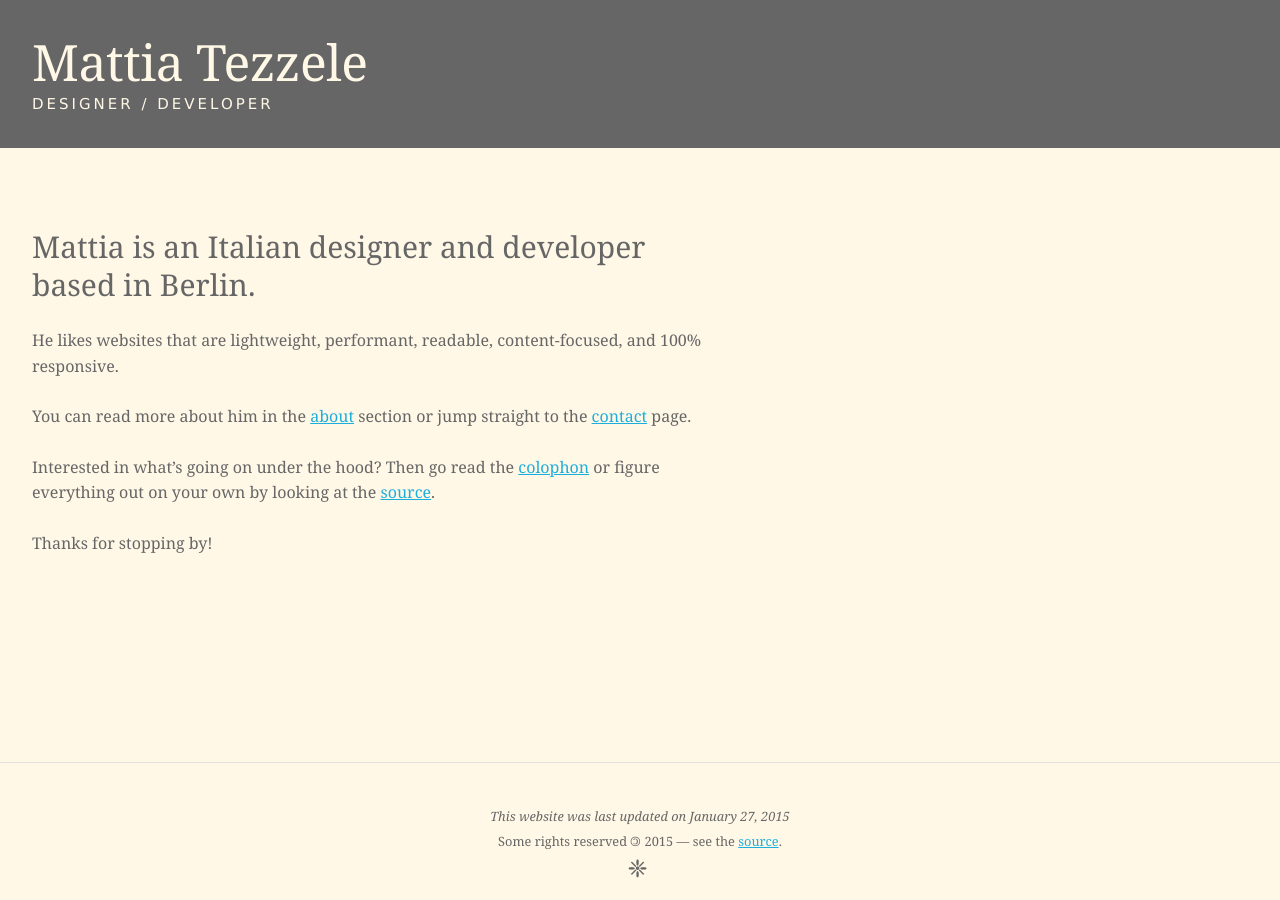
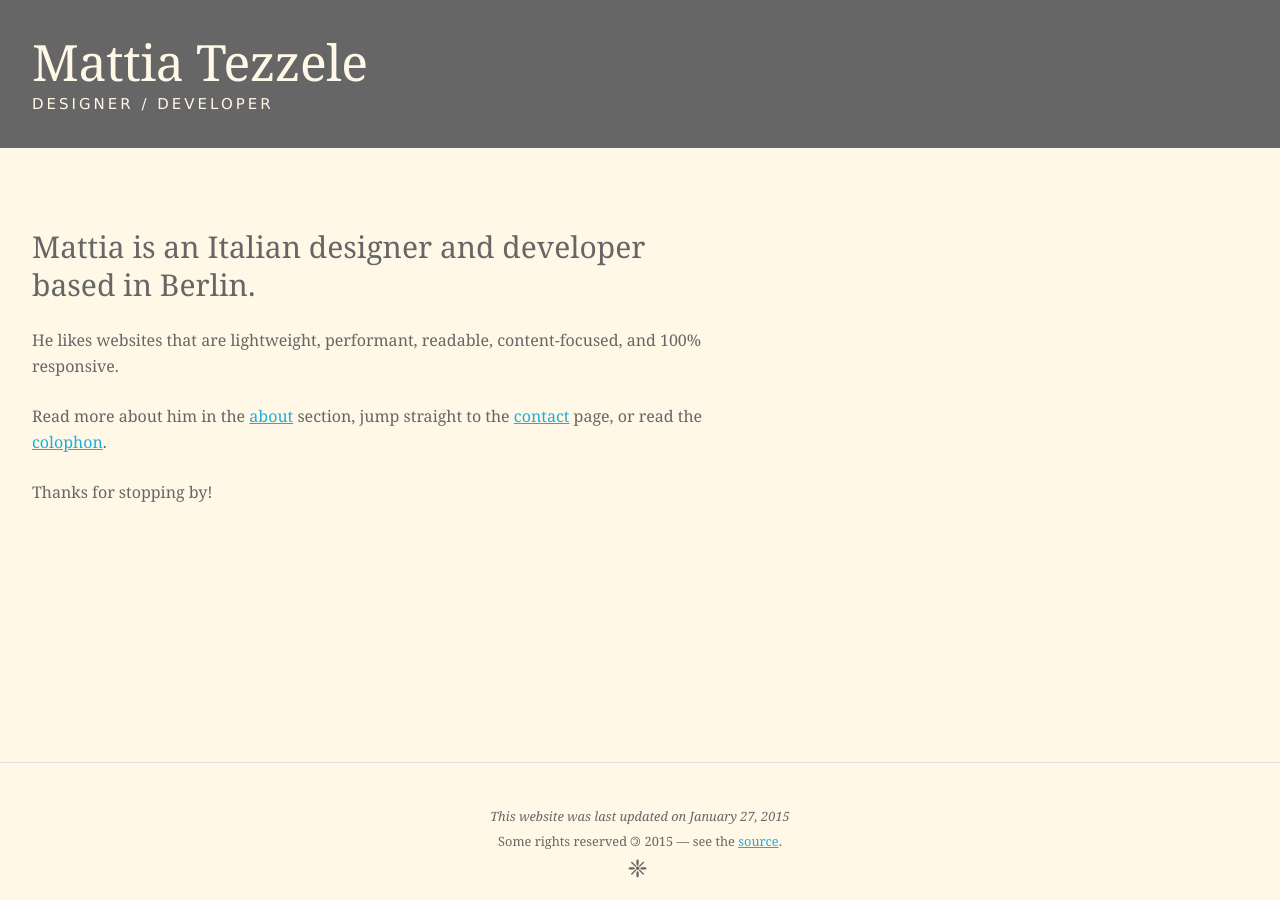
Before and after one commit to mrzool/mrzool.github.io, a Jekyll site: the page built from index.md, in a window 1280 px wide. Built offline with Jekyll 4.4.1, drawn with Linux system fonts in a browser that asks for light colours.

Commit message:
Clearer content

```diff
--- a/index.md
+++ b/index.md
@@ -9,8 +9,6 @@ Mattia is an Italian designer and developer based in Berlin.
 
 He likes websites that are lightweight, performant, readable, content-focused, and 100% responsive.
 
-You can read more about him in the [about](about "About page") section or jump straight to the [contact](contact "Contact page") page.
-
-Interested in what's going on under the hood? Then go read the [colophon](colophon "Colophon page") or figure everything out on your own by looking at the [source](https://github.com/mrzool/mrzool.github.io "See the source on Github").
+Read more about him in the [about](about "About page") section, jump straight to the [contact](contact "Contact page") page, or read the [colophon](colophon "Colophon page").
 
 Thanks for stopping by!
```
Also changed, not shown: about/index.md (+1 -1 lines).
